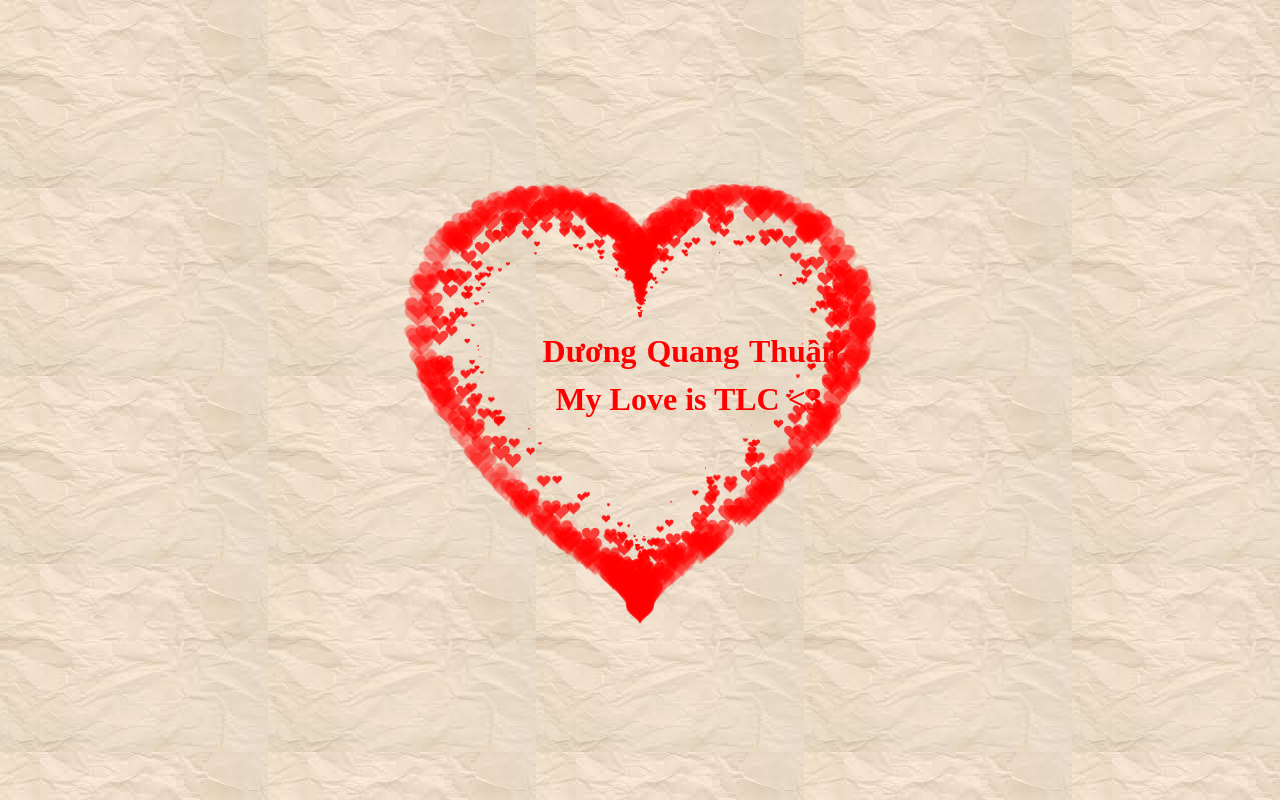
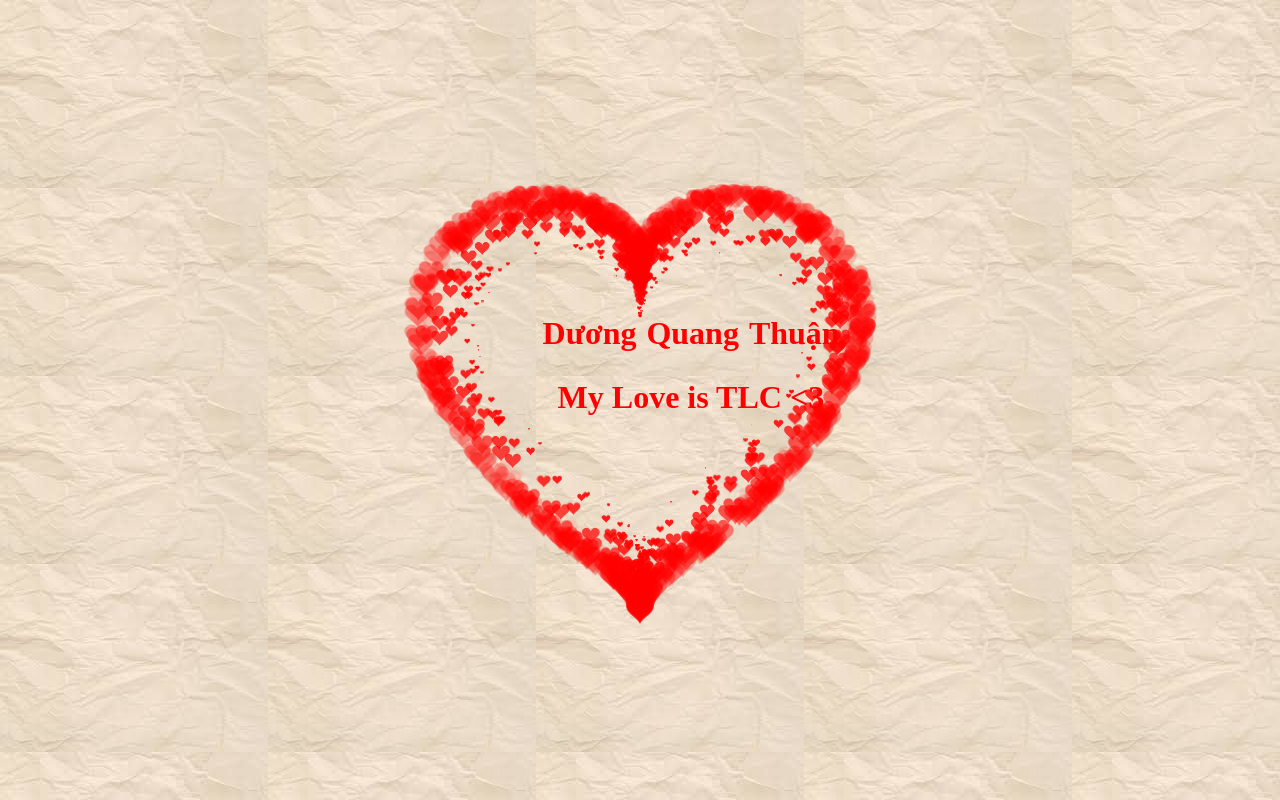
Before and after one commit to Thuandq02/Heart_Dynamic, a plain HTML site: page index.html in a window 1280 px wide. Drawn offline with Linux system fonts and the light colour scheme.

Commit message:
update heart

```diff
--- a/index.html
+++ b/index.html
@@ -11,6 +11,7 @@
 <body id="body">
 <div id="content">
     <canvas id="pinkboard"></canvas>
+    <div class="content_text" id="content_text">
         <div class="full_name" id="full_name">
             <h1 class="first_name color" id="first_name">Dương</h1>
             <h1 class="mid color" id="mid">Quang</h1>
@@ -20,6 +21,7 @@
             <h1 class="my_love color" id="my_love">My Love is TLC <3</h1>
         </div>
     </div>
+</div>
 <script language="javascript" src="javascript.js"></script>
 </body>
 </html>
--- a/style.css
+++ b/style.css
@@ -55,6 +55,7 @@ html, body {
     animation-delay: 2.6s;
     float: left;
     padding: 0 5px;
+    transform: translate(15px, 27.42857142857143px) !important;
 }
 @keyframes canvas {
     96% {
@@ -84,21 +85,21 @@ img {
 h2 {
     float: left;
 }
-
-.full_name {
+h1 {
+    margin-bottom: 0;
+    margin-top: 0;
+}
+.content_text {
     position: absolute;
     top: 44%;
     left: 42%;
     transform: translateY(-50%);
+    color: #ff0000;
+}
+.full_name {
+    display: none;
+}
+#my_loves {
     display: none;
     color: #ff0000;
 }
-
-#my_loves {
-    position: absolute;
-    top: 50%;
-    left: 43%;
-    transform: translateY(-50%);
-    display: none;
-    color: #ff0000;
-}
```
Lines whose indentation alone changed are shown as unchanged.
